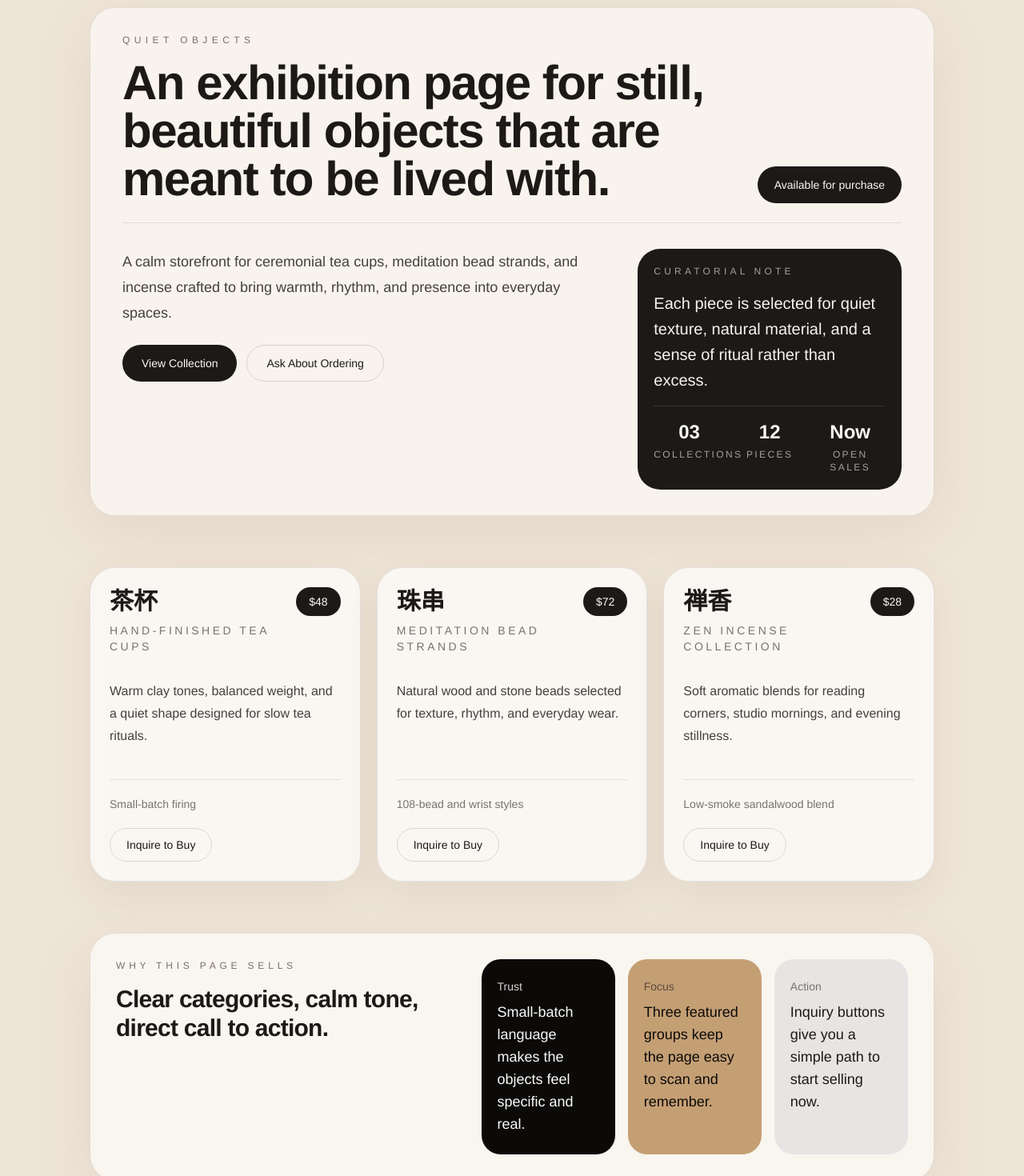
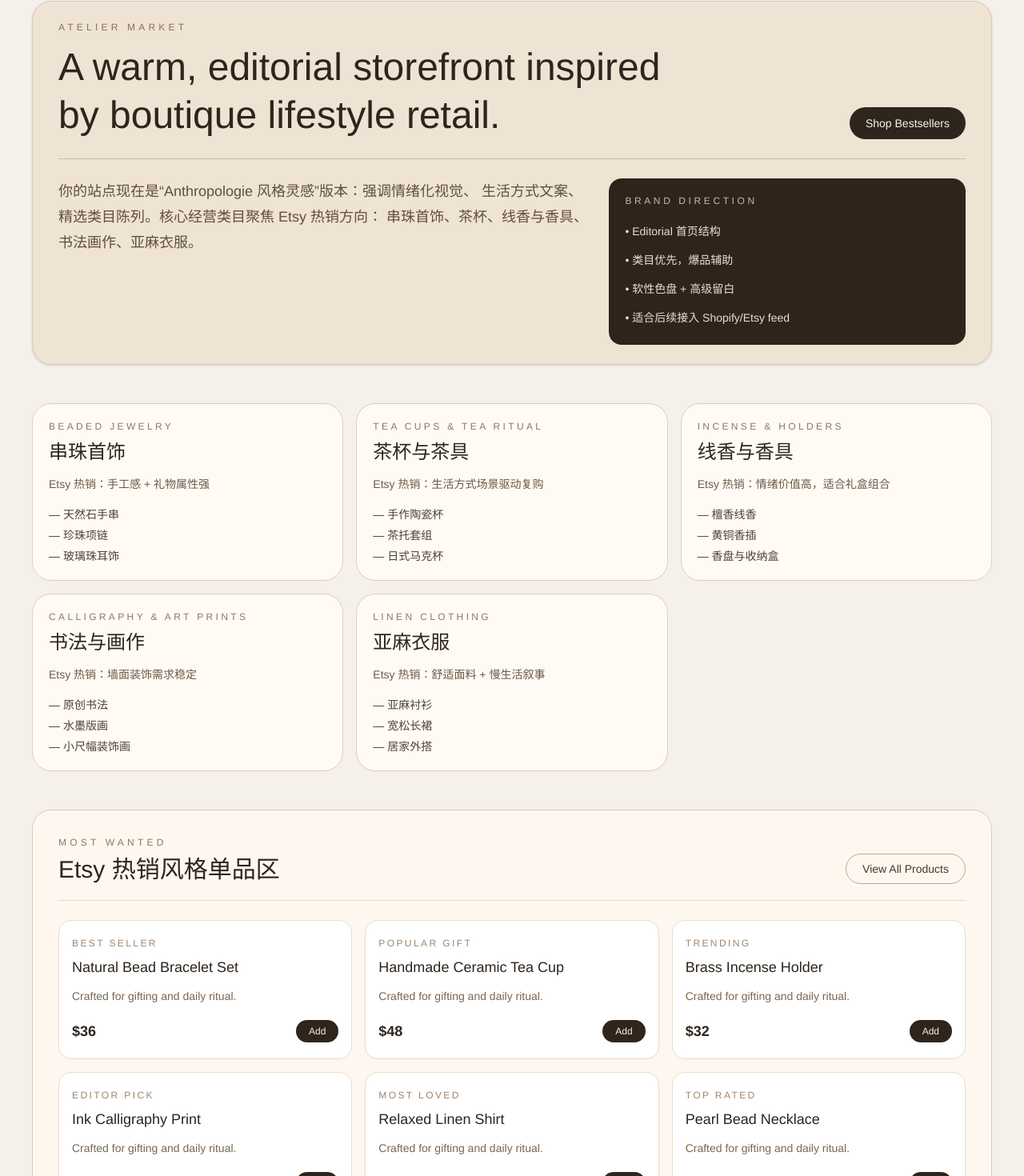
Before and after one commit to echoyiya520/mahaland, a Next.js app: page / in a window 1280 px wide. Shown: the part 31-1501 px from the top of the page at 80% size. Built offline with nearby package versions, Linux system fonts and the light colour scheme.

Commit message:
Redesign homepage with Anthropologie-inspired Etsy-focused categories

```diff
--- a/app/page.tsx
+++ b/app/page.tsx
@@ -1,169 +1,136 @@
-const featuredItems = [
+const categoryFocus = [
   {
-    name: "茶杯",
-    subtitle: "Hand-finished tea cups",
-    price: "$48",
-    description:
-      "Warm clay tones, balanced weight, and a quiet shape designed for slow tea rituals.",
-    note: "Small-batch firing",
+    name: "串珠首饰",
+    en: "Beaded Jewelry",
+    note: "Etsy 热销：手工感 + 礼物属性强",
+    products: ["天然石手串", "珍珠项链", "玻璃珠耳饰"],
   },
   {
-    name: "珠串",
-    subtitle: "Meditation bead strands",
-    price: "$72",
-    description:
-      "Natural wood and stone beads selected for texture, rhythm, and everyday wear.",
-    note: "108-bead and wrist styles",
+    name: "茶杯与茶具",
+    en: "Tea Cups & Tea Ritual",
+    note: "Etsy 热销：生活方式场景驱动复购",
+    products: ["手作陶瓷杯", "茶托套组", "日式马克杯"],
   },
   {
-    name: "禅香",
-    subtitle: "Zen incense collection",
-    price: "$28",
-    description:
-      "Soft aromatic blends for reading corners, studio mornings, and evening stillness.",
-    note: "Low-smoke sandalwood blend",
+    name: "线香与香具",
+    en: "Incense & Holders",
+    note: "Etsy 热销：情绪价值高，适合礼盒组合",
+    products: ["檀香线香", "黄铜香插", "香盘与收纳盒"],
   },
+  {
+    name: "书法与画作",
+    en: "Calligraphy & Art Prints",
+    note: "Etsy 热销：墙面装饰需求稳定",
+    products: ["原创书法", "水墨版画", "小尺幅装饰画"],
+  },
+  {
+    name: "亚麻衣服",
+    en: "Linen Clothing",
+    note: "Etsy 热销：舒适面料 + 慢生活叙事",
+    products: ["亚麻衬衫", "宽松长裙", "居家外搭"],
+  },
+];
+
+const bestsellers = [
+  { name: "Natural Bead Bracelet Set", price: "$36", tag: "Best Seller" },
+  { name: "Handmade Ceramic Tea Cup", price: "$48", tag: "Popular Gift" },
+  { name: "Brass Incense Holder", price: "$32", tag: "Trending" },
+  { name: "Ink Calligraphy Print", price: "$58", tag: "Editor Pick" },
+  { name: "Relaxed Linen Shirt", price: "$69", tag: "Most Loved" },
+  { name: "Pearl Bead Necklace", price: "$52", tag: "Top Rated" },
 ];
 
 export default function Home() {
   return (
-    <main className="min-h-screen bg-[#efe5d7] text-stone-900">
-      <section className="mx-auto flex w-full max-w-6xl flex-col gap-16 px-6 py-10 sm:px-10 lg:px-12">
-        <header className="flex flex-col gap-8 rounded-[2rem] border border-stone-900/10 bg-white/55 px-6 py-8 shadow-[0_20px_80px_rgba(83,54,26,0.08)] backdrop-blur sm:px-10">
-          <div className="flex flex-col gap-4 border-b border-stone-900/10 pb-6 sm:flex-row sm:items-end sm:justify-between">
+    <main className="min-h-screen bg-[#f5f0e9] text-[#2e251d]">
+      <div className="mx-auto flex w-full max-w-7xl flex-col gap-12 px-5 py-8 sm:px-8 lg:px-10">
+        <header className="rounded-3xl border border-[#d7cabb] bg-[#efe3d4] px-6 py-6 shadow-sm sm:px-8">
+          <div className="flex flex-col gap-5 border-b border-[#cdbba8] pb-6 lg:flex-row lg:items-end lg:justify-between">
             <div>
-              <p className="text-xs uppercase tracking-[0.45em] text-stone-500">
-                Quiet Objects
+              <p className="text-xs uppercase tracking-[0.35em] text-[#8a715a]">
+                Atelier Market
               </p>
-              <h1 className="mt-4 max-w-3xl text-5xl font-semibold tracking-tight sm:text-6xl">
-                An exhibition page for still, beautiful objects that are meant
-                to be lived with.
+              <h1 className="mt-3 max-w-3xl text-4xl font-medium leading-tight sm:text-5xl">
+                A warm, editorial storefront inspired by boutique lifestyle retail.
               </h1>
             </div>
-            <div className="rounded-full border border-stone-900/10 bg-stone-900 px-5 py-3 text-sm text-stone-50">
-              Available for purchase
-            </div>
+            <a
+              href="#shop"
+              className="inline-flex w-fit rounded-full bg-[#2e251d] px-5 py-2.5 text-sm font-medium text-[#f8f4ee] transition hover:bg-[#4a3e34]"
+            >
+              Shop Bestsellers
+            </a>
           </div>
 
-          <div className="grid gap-8 lg:grid-cols-[1.3fr_0.7fr]">
-            <div className="space-y-6">
-              <p className="max-w-2xl text-lg leading-8 text-stone-700">
-                A calm storefront for ceremonial tea cups, meditation bead
-                strands, and incense crafted to bring warmth, rhythm, and
-                presence into everyday spaces.
+          <div className="mt-6 grid gap-5 lg:grid-cols-[1.2fr_0.8fr]">
+            <p className="text-base leading-8 text-[#5f4f41] sm:text-lg">
+              你的站点现在是“Anthropologie 风格灵感”版本：强调情绪化视觉、
+              生活方式文案、精选类目陈列。核心经营类目聚焦 Etsy 热销方向：
+              串珠首饰、茶杯、线香与香具、书法画作、亚麻衣服。
+            </p>
+            <div className="rounded-2xl bg-[#2f241c] p-5 text-[#f2e8dc]">
+              <p className="text-xs uppercase tracking-[0.3em] text-[#cab8a5]">
+                Brand Direction
               </p>
-              <div className="flex flex-col gap-3 sm:flex-row">
-                <a
-                  href="#collection"
-                  className="inline-flex items-center justify-center rounded-full bg-stone-900 px-6 py-3 text-sm font-medium text-stone-50 transition hover:bg-stone-700"
-                >
-                  View Collection
-                </a>
-                <a
-                  href="mailto:hello@quietobjects.com"
-                  className="inline-flex items-center justify-center rounded-full border border-stone-900/15 px-6 py-3 text-sm font-medium text-stone-900 transition hover:bg-white/60"
-                >
-                  Ask About Ordering
-                </a>
-              </div>
-            </div>
-
-            <div className="grid gap-4 rounded-[1.75rem] bg-stone-900 p-5 text-stone-50">
-              <p className="text-xs uppercase tracking-[0.35em] text-stone-400">
-                Curatorial Note
-              </p>
-              <p className="text-xl leading-8 text-stone-100">
-                Each piece is selected for quiet texture, natural material, and
-                a sense of ritual rather than excess.
-              </p>
-              <div className="grid grid-cols-3 gap-3 border-t border-white/10 pt-4 text-center">
-                <div>
-                  <p className="text-2xl font-semibold">03</p>
-                  <p className="mt-1 text-xs uppercase tracking-[0.2em] text-stone-400">
-                    Collections
-                  </p>
-                </div>
-                <div>
-                  <p className="text-2xl font-semibold">12</p>
-                  <p className="mt-1 text-xs uppercase tracking-[0.2em] text-stone-400">
-                    Pieces
-                  </p>
-                </div>
-                <div>
-                  <p className="text-2xl font-semibold">Now</p>
-                  <p className="mt-1 text-xs uppercase tracking-[0.2em] text-stone-400">
-                    Open Sales
-                  </p>
-                </div>
-              </div>
+              <ul className="mt-4 space-y-2 text-sm leading-7 text-[#ebdece]">
+                <li>• Editorial 首页结构</li>
+                <li>• 类目优先，爆品辅助</li>
+                <li>• 软性色盘 + 高级留白</li>
+                <li>• 适合后续接入 Shopify/Etsy feed</li>
+              </ul>
             </div>
           </div>
         </header>
 
-        <section id="collection" className="grid gap-5 lg:grid-cols-3">
-          {featuredItems.map((item) => (
+        <section className="grid gap-4 sm:grid-cols-2 lg:grid-cols-3">
+          {categoryFocus.map((cat) => (
             <article
-              key={item.name}
-              className="flex flex-col justify-between rounded-[2rem] border border-stone-900/10 bg-white/70 p-6 shadow-[0_16px_50px_rgba(83,54,26,0.08)] backdrop-blur"
+              key={cat.name}
+              className="rounded-3xl border border-[#ddcfbf] bg-[#fffaf4] p-5 transition hover:-translate-y-0.5 hover:shadow-md"
             >
-              <div>
-                <div className="flex items-start justify-between gap-4">
-                  <div>
-                    <p className="text-3xl font-semibold">{item.name}</p>
-                    <p className="mt-2 text-sm uppercase tracking-[0.25em] text-stone-500">
-                      {item.subtitle}
-                    </p>
-                  </div>
-                  <p className="rounded-full bg-stone-900 px-4 py-2 text-sm font-medium text-stone-50">
-                    {item.price}
-                  </p>
-                </div>
-                <p className="mt-8 text-base leading-7 text-stone-700">
-                  {item.description}
-                </p>
-              </div>
-
-              <div className="mt-10 border-t border-stone-900/10 pt-5">
-                <p className="text-sm text-stone-500">{item.note}</p>
-                <button className="mt-5 inline-flex rounded-full border border-stone-900/15 px-5 py-2.5 text-sm font-medium text-stone-900 transition hover:bg-stone-900 hover:text-stone-50">
-                  Inquire to Buy
-                </button>
-              </div>
+              <p className="text-xs uppercase tracking-[0.28em] text-[#8e7761]">{cat.en}</p>
+              <h2 className="mt-2 text-2xl font-medium">{cat.name}</h2>
+              <p className="mt-3 text-sm leading-6 text-[#6d5a48]">{cat.note}</p>
+              <ul className="mt-4 space-y-1.5 text-sm text-[#4f4033]">
+                {cat.products.map((item) => (
+                  <li key={item}>— {item}</li>
+                ))}
+              </ul>
             </article>
           ))}
         </section>
 
-        <section className="grid gap-5 rounded-[2rem] border border-stone-900/10 bg-white/60 p-6 shadow-[0_20px_80px_rgba(83,54,26,0.08)] lg:grid-cols-[0.9fr_1.1fr] lg:p-8">
-          <div className="space-y-4">
-            <p className="text-xs uppercase tracking-[0.4em] text-stone-500">
-              Why this page sells
-            </p>
-            <h2 className="text-3xl font-semibold tracking-tight">
-              Clear categories, calm tone, direct call to action.
-            </h2>
+        <section id="shop" className="rounded-3xl border border-[#d9c9b8] bg-[#fdf7ef] p-6 sm:p-8">
+          <div className="flex flex-col gap-3 border-b border-[#e7d9cb] pb-5 sm:flex-row sm:items-end sm:justify-between">
+            <div>
+              <p className="text-xs uppercase tracking-[0.35em] text-[#907761]">Most Wanted</p>
+              <h3 className="mt-2 text-3xl font-medium">Etsy 热销风格单品区</h3>
+            </div>
+            <button className="inline-flex w-fit rounded-full border border-[#bfa991] px-5 py-2 text-sm text-[#49392d] transition hover:bg-[#f1e4d7]">
+              View All Products
+            </button>
           </div>
-          <div className="grid gap-4 sm:grid-cols-3">
-            <div className="rounded-[1.5rem] bg-stone-950 px-5 py-6 text-stone-50">
-              <p className="text-sm text-stone-300">Trust</p>
-              <p className="mt-2 text-lg leading-7">
-                Small-batch language makes the objects feel specific and real.
-              </p>
-            </div>
-            <div className="rounded-[1.5rem] bg-[#c59f74] px-5 py-6 text-stone-950">
-              <p className="text-sm text-stone-800/70">Focus</p>
-              <p className="mt-2 text-lg leading-7">
-                Three featured groups keep the page easy to scan and remember.
-              </p>
-            </div>
-            <div className="rounded-[1.5rem] bg-stone-200 px-5 py-6 text-stone-900">
-              <p className="text-sm text-stone-500">Action</p>
-              <p className="mt-2 text-lg leading-7">
-                Inquiry buttons give you a simple path to start selling now.
-              </p>
-            </div>
+
+          <div className="mt-6 grid gap-4 sm:grid-cols-2 lg:grid-cols-3">
+            {bestsellers.map((item) => (
+              <article
+                key={item.name}
+                className="rounded-2xl border border-[#e7dbcd] bg-white px-4 py-5"
+              >
+                <p className="text-xs uppercase tracking-[0.2em] text-[#9f866f]">{item.tag}</p>
+                <h4 className="mt-2 text-lg font-medium text-[#2d241c]">{item.name}</h4>
+                <p className="mt-3 text-sm text-[#7a6654]">Crafted for gifting and daily ritual.</p>
+                <div className="mt-5 flex items-center justify-between">
+                  <p className="text-lg font-semibold">{item.price}</p>
+                  <button className="rounded-full bg-[#2f251c] px-4 py-1.5 text-xs text-[#f6efe6]">
+                    Add
+                  </button>
+                </div>
+              </article>
+            ))}
           </div>
         </section>
-      </section>
+      </div>
     </main>
   );
 }
```
